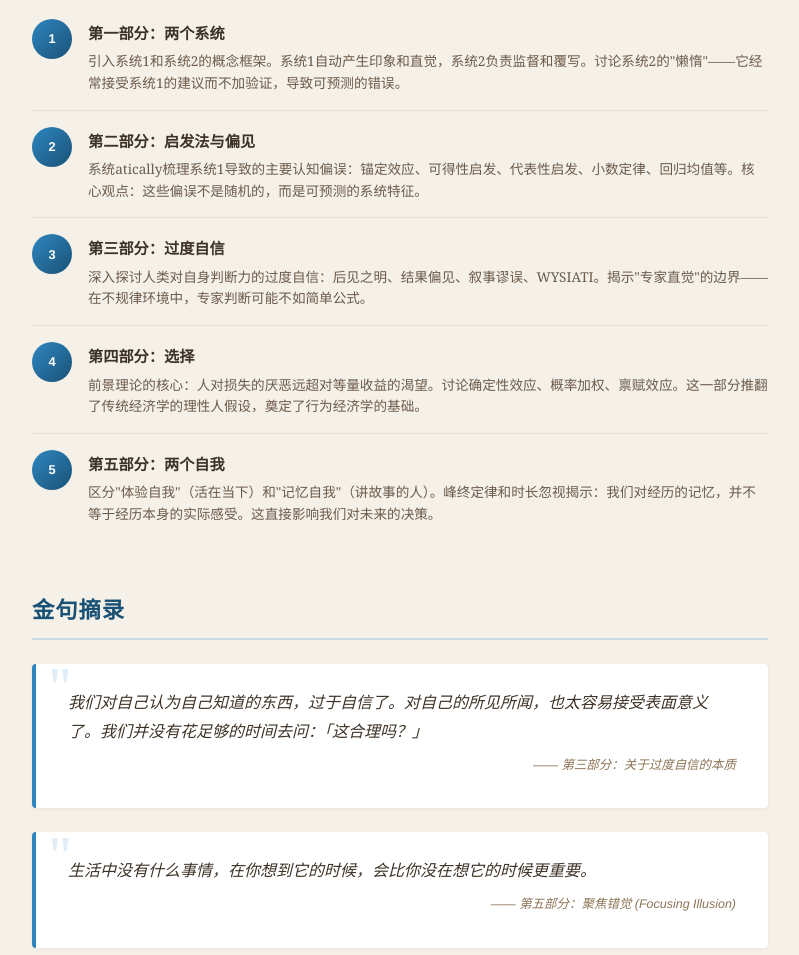
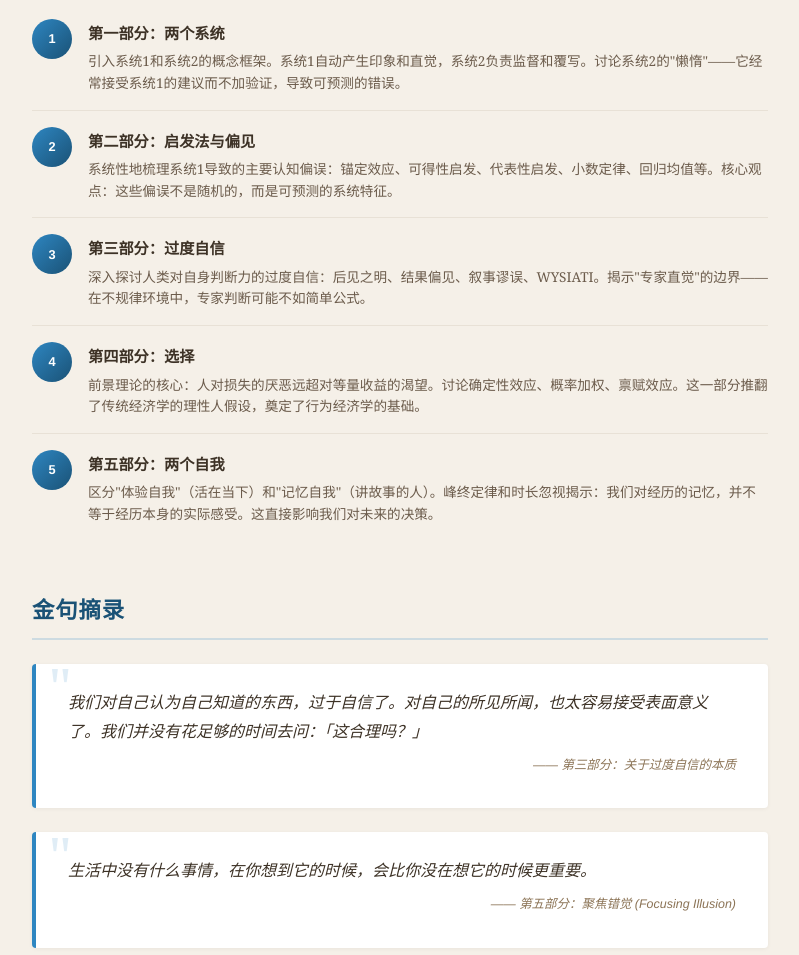
Before and after one commit to Acidache/reading-notes-mindset, a plain HTML site: page books/thinking-fast-slow/index.html in a window 1280 px wide. Shown: the part 3565-4520 px from the top of the page, without its empty margins (240-1039 px from the left). Drawn offline with Linux system fonts and the light colour scheme.

Commit message:
修正拼写错误

```diff
--- a/books/thinking-fast-slow/index.html
+++ b/books/thinking-fast-slow/index.html
@@ -656,7 +656,7 @@
       <div class="chapter-num">2</div>
       <div class="chapter-content">
         <h4>第二部分：启发法与偏见</h4>
-        <p>系统atically梳理系统1导致的主要认知偏误：锚定效应、可得性启发、代表性启发、小数定律、回归均值等。核心观点：这些偏误不是随机的，而是可预测的系统特征。</p>
+        <p>系统性地梳理系统1导致的主要认知偏误：锚定效应、可得性启发、代表性启发、小数定律、回归均值等。核心观点：这些偏误不是随机的，而是可预测的系统特征。</p>
       </div>
     </li>
     <li>
```
